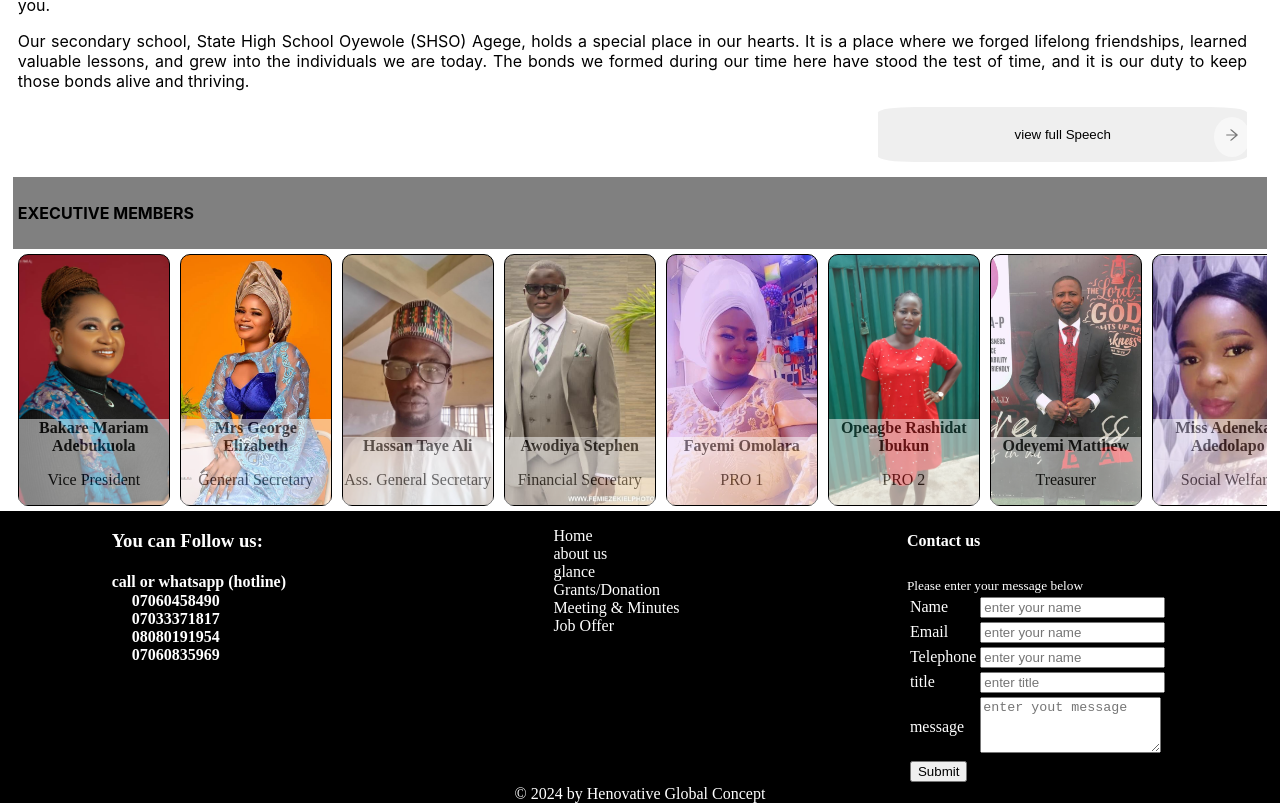
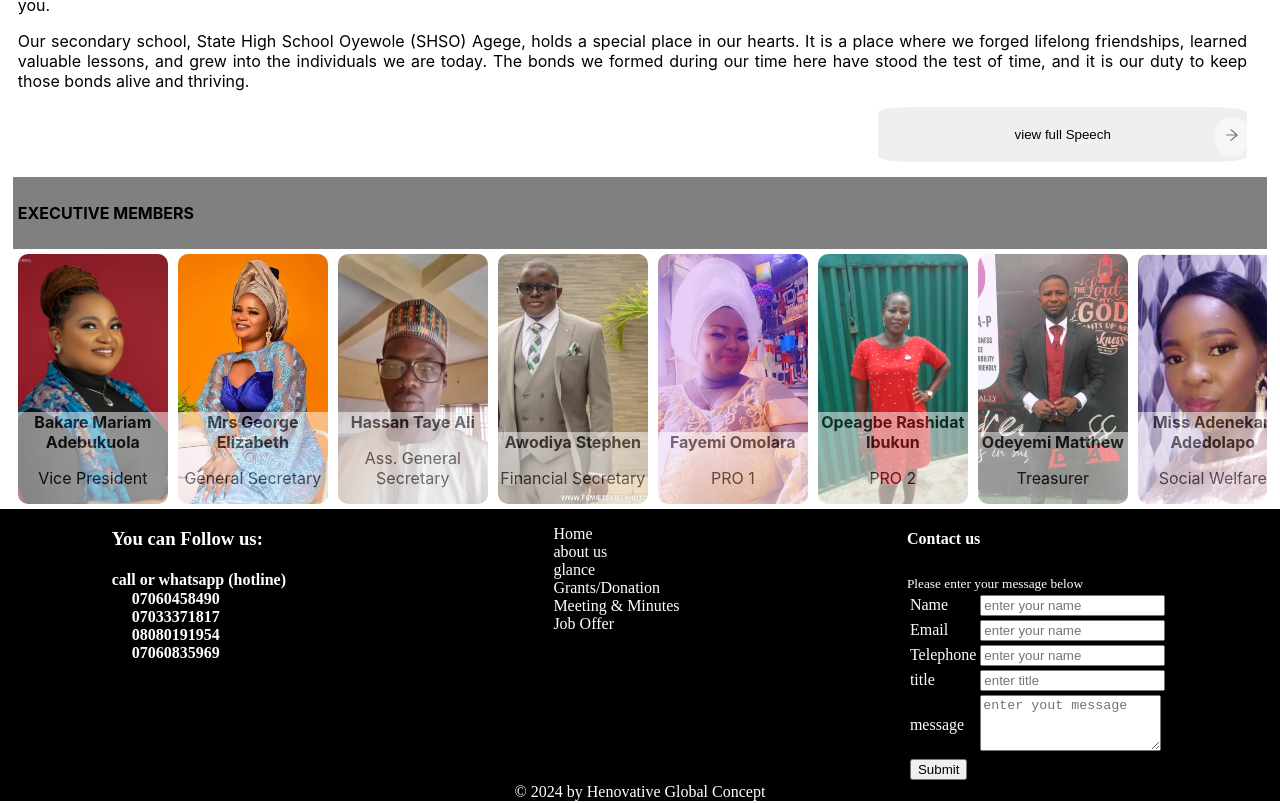
Before and after one commit to henorch/shso, a React (Create React App) app: page / in a window 1280 px wide. Shown: the part 883-1686 px from the top of the page. Built offline with nearby package versions, Linux system fonts and the light colour scheme; a web font is replaced by a local one.

Commit message:
committed

```diff
--- a/src/components/board/trustee.component.tsx
+++ b/src/components/board/trustee.component.tsx
@@ -40,7 +40,6 @@ const Trusteed = ({ trustees }: TrusteeProps): JSX.Element => {
                 backgroundSize: 'cover',
                 backgroundRepeat: 'no-repeat',
                 backgroundPosition: "center",
-                border: "1px solid black",
                 margin: "5px",
                 zIndex: -1,
             }}>
@@ -48,7 +47,6 @@ const Trusteed = ({ trustees }: TrusteeProps): JSX.Element => {
                 background: "white",
                 position: 'absolute',
                 bottom: 0,
-                fontFamily: 'cursive',
                 textAlign: "center",
                 opacity: 0.5,
                 width: "100%"
```
